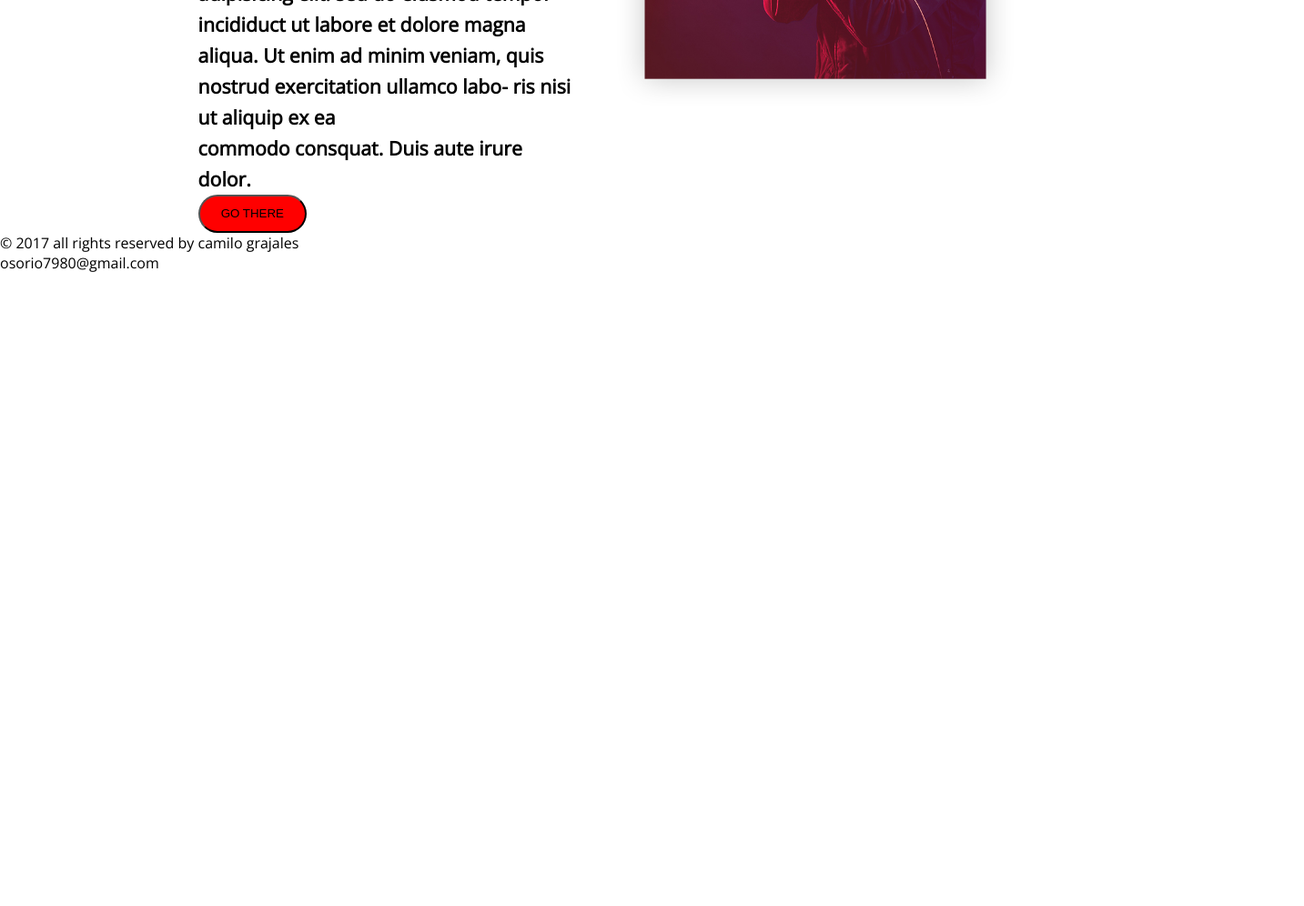
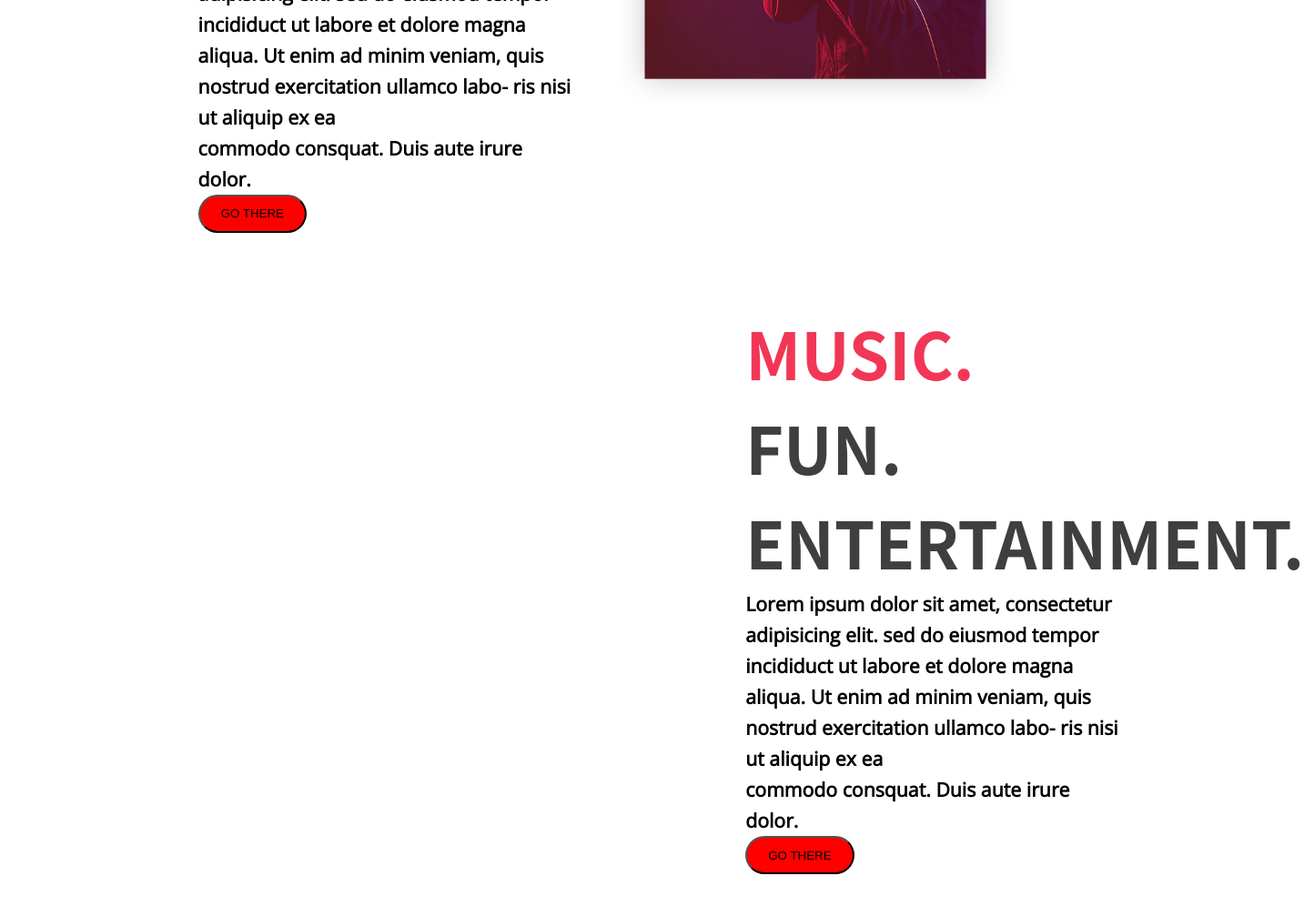
Before and after one commit to grajales100/maquetar, a plain HTML site: page index.html in a window 1280 px wide. Shown: the part 1584-2580 px from the top of the page at 91% size, 1433 px wide, since content can reach past the window. Before the commit the page ends 1884 px from the top, so only its background shows below. Drawn offline with nearby package versions, Linux system fonts and the light colour scheme.

Commit message:
cambios en el index

```diff
--- a/index.html
+++ b/index.html
@@ -20,6 +20,14 @@
         <button class="boton1">GO THERE</button>
     </section>
     <img src="images/matt-palmer.png" alt="imagen de fiesta">
+    <section>
+        <h2 class="primer_subTitulo">MUSIC.</h2>
+        <h2>FUN.</h2>
+        <h2>ENTERTAINMENT.</h2>
+        <P>Lorem ipsum dolor sit amet, consectetur adipisicing elit. sed do eiusmod tempor incididuct ut labore et dolore magna aliqua. Ut enim ad minim veniam, quis nostrud exercitation ullamco labo- ris nisi ut aliquip ex ea <br> commodo consquat. Duis aute irure dolor.</P>
+        <button class="boton1">GO THERE</button>
+    </section>
+    <img src="images/matt-palmer.png" alt="imagen de fiesta">
     <div class="clear"></div>
 
     <footer>
```
